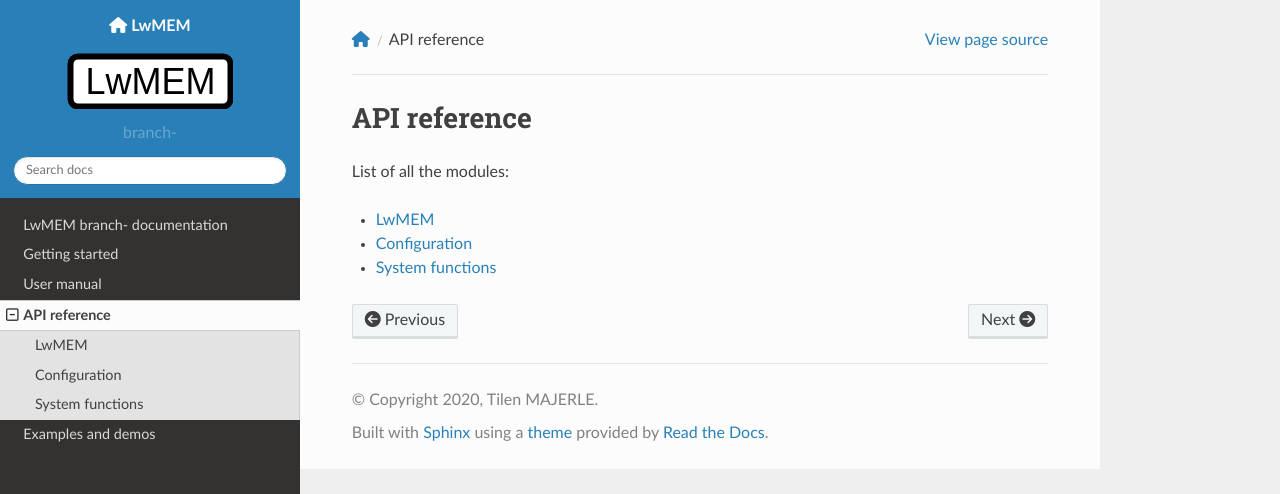
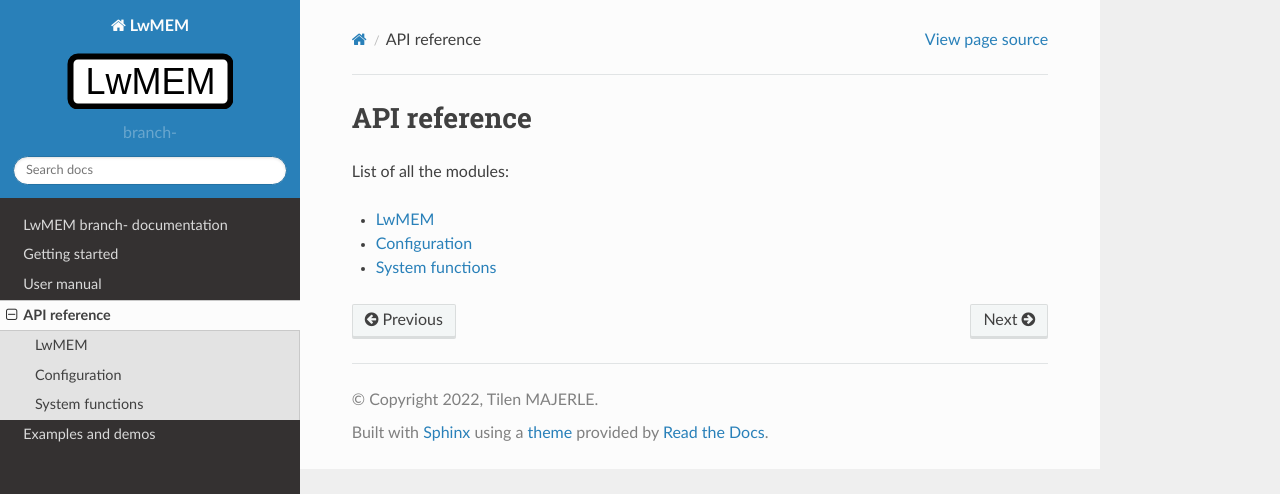
Before and after one commit to MaJerle/lwmem, a Sphinx documentation site: the page built from docs/api-reference/index.rst, in a window 1280 px wide. Shown: the top 494 px of the page. Built offline with Sphinx 7.4.7 and the Read the Docs theme 2.0.0, drawn with Linux system fonts in a browser that asks for light colours; nearby versions of some CDN libraries; the version number could not be read and is left out.

Commit message:
Update link to font-awesome and license to 2022

```diff
--- a/docs/conf.py
+++ b/docs/conf.py
@@ -23,7 +23,7 @@
 # -- Project information -----------------------------------------------------
 
 project = 'LwMEM'
-copyright = '2020, Tilen MAJERLE'
+copyright = '2022, Tilen MAJERLE'
 author = 'Tilen MAJERLE'
 
 # Try to get branch at which this is running
@@ -115,9 +115,10 @@
 html_css_files = [
     'css/common.css',
     'css/custom.css',
+    'https://cdnjs.cloudflare.com/ajax/libs/font-awesome/5.15.1/css/all.min.css',
 ]
 html_js_files = [
-    'https://kit.fontawesome.com/3102794088.js'
+    ''
 ]
 
 master_doc = 'index'
```
